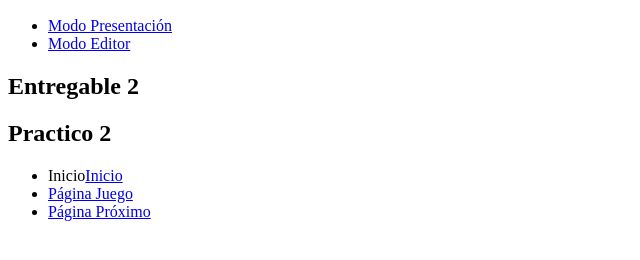
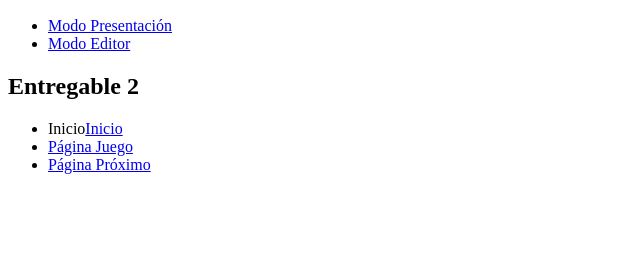
Before and after one commit to GeraDS10/GeraDS10.github.io, a plain HTML site: page index.html in a window 1280 px wide. Shown: the part 110-370 px from the top of the page, without its empty margins (0-640 px from the left). Drawn offline with Linux system fonts and the light colour scheme.

Commit message:
Update index.html

```diff
--- a/index.html
+++ b/index.html
@@ -14,7 +14,6 @@
         <li><a href="https://www.figma.com/file/oeU7P8SLmqzklmeJxsvUpb/Ludotecla?node-id=0%3A1"> Modo Editor</a></li>
     </ul>
     <h2>Entregable 2</h2>
-    <h2>Practico 2</h2>
     <ul>
         <li>Inicio<a href="/Entregable_2/html/index.html">Inicio</a></li>
         <li><a href="Entregable_2/html/game.html">Página Juego</a></li>
```
